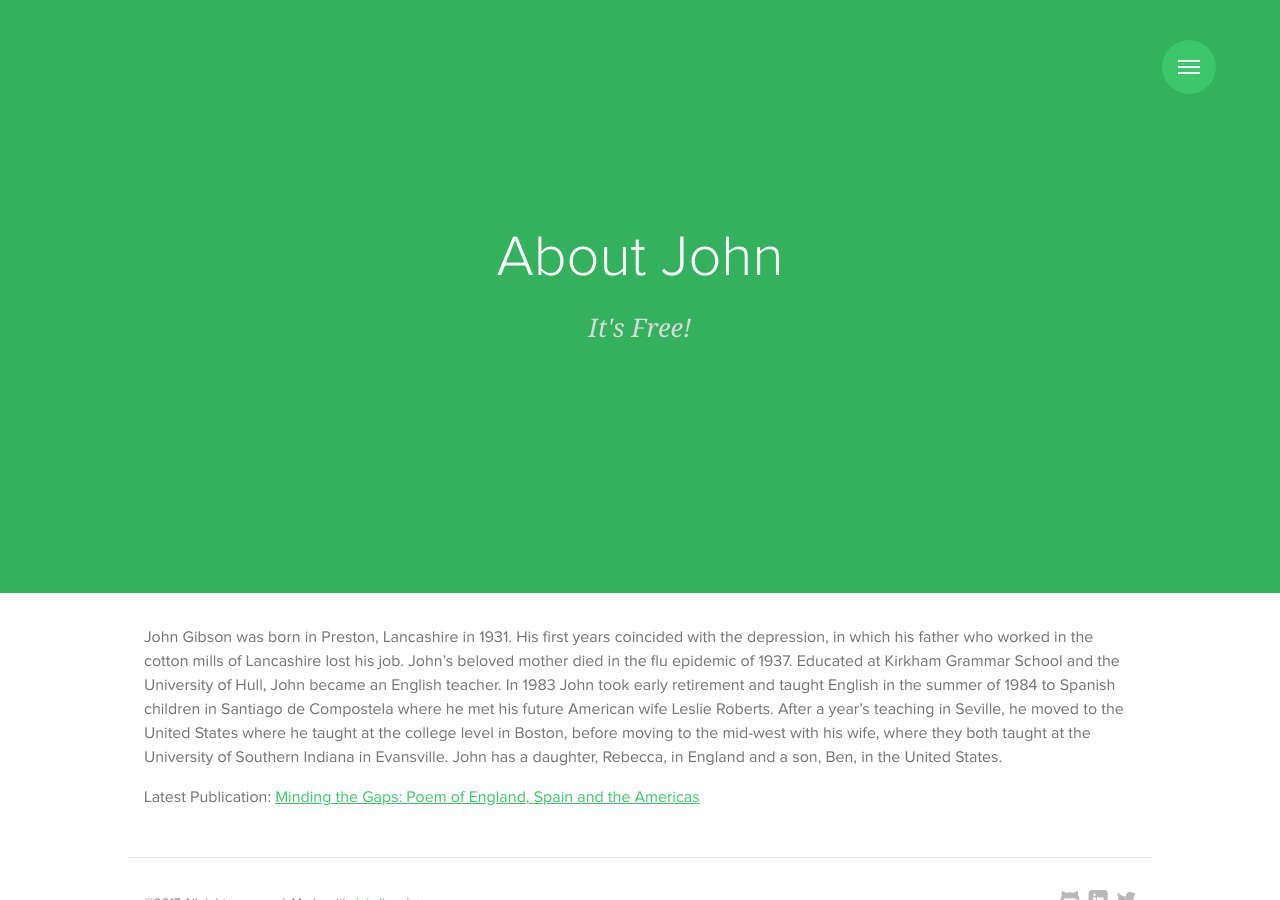
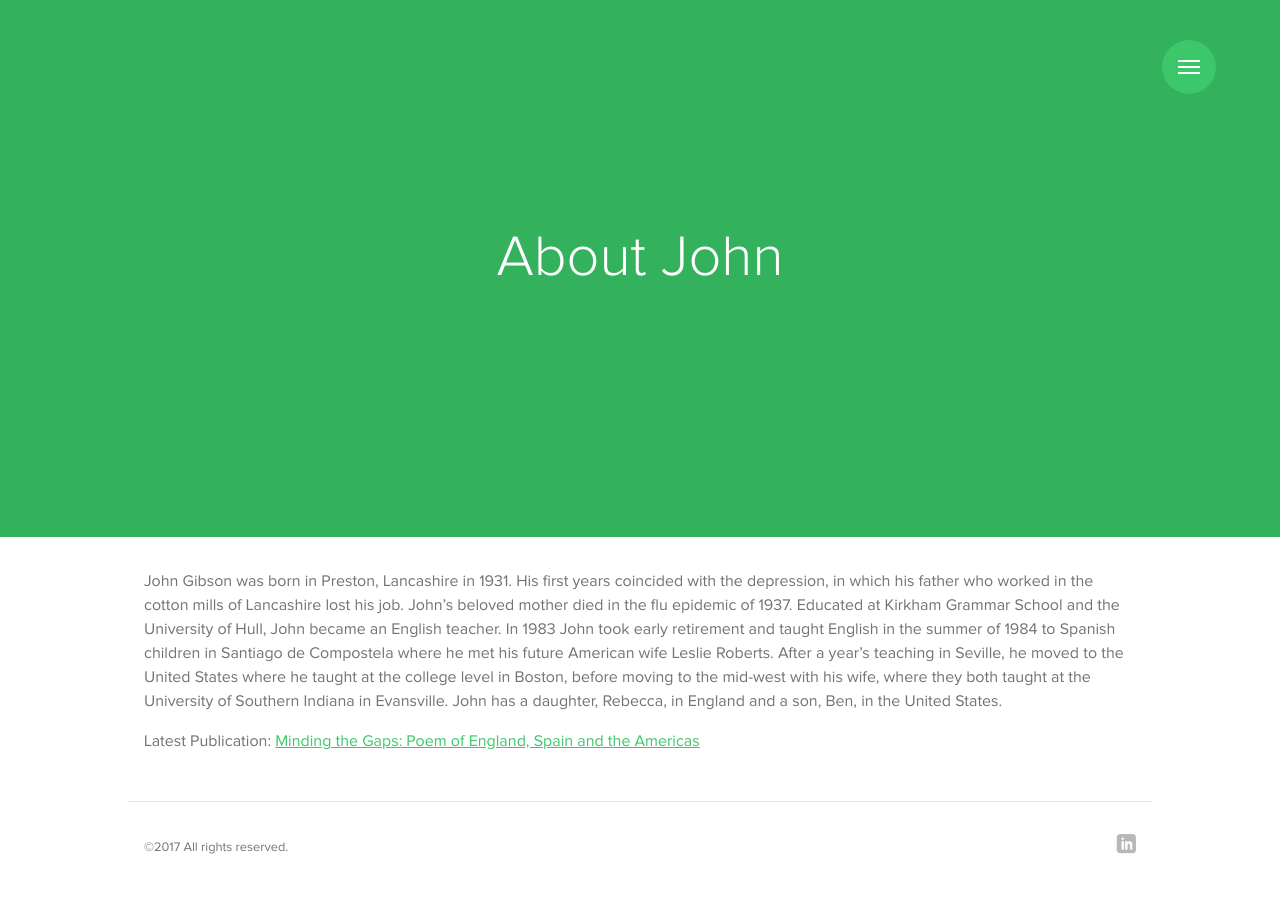
Before and after one commit to johndgibson/johndgibson.github.io, a Jekyll site: the page built from about.md, in a window 1280 px wide. Built offline with Jekyll 4.4.1, drawn with Linux system fonts in a browser that asks for light colours; some web fonts are replaced; some of the changed text lies outside the part shown.

Commit message:
more updates

```diff
--- a/_includes/footer.html
+++ b/_includes/footer.html
@@ -2,7 +2,7 @@
   <div class="container">
     {% include social.html %}
     <p>
-      <small>&copy;{{ site.time | date: '%Y' }} All rights reserved. Made with <a href="http://jekyllrb.com/" target="_blank">Jekyll</a> and ♥</small>
+      <small>&copy;{{ site.time | date: '%Y' }} All rights reserved.</small>
     </p>
   </div>
 </footer>
--- a/_includes/social.html
+++ b/_includes/social.html
@@ -1,5 +1,3 @@
 <ul class="social">
-  <li><a href="{{ site.author.github }}" target="_blank"><i class="icon icon-github"></i></a></li>
   <li><a href="{{ site.author.linkedin }}" target="_blank"><i class="icon icon-linkedin"></i></a></li>
-  <li><a href="{{ site.author.twitter }}" target="_blank"><i class="icon icon-twitter"></i></a></li>
 </ul>
--- a/about.md
+++ b/about.md
@@ -1,7 +1,6 @@
 ---
 layout: page
 title: About John
-subtitle: It's Free!
 permalink: /about/
 ---
 
```
